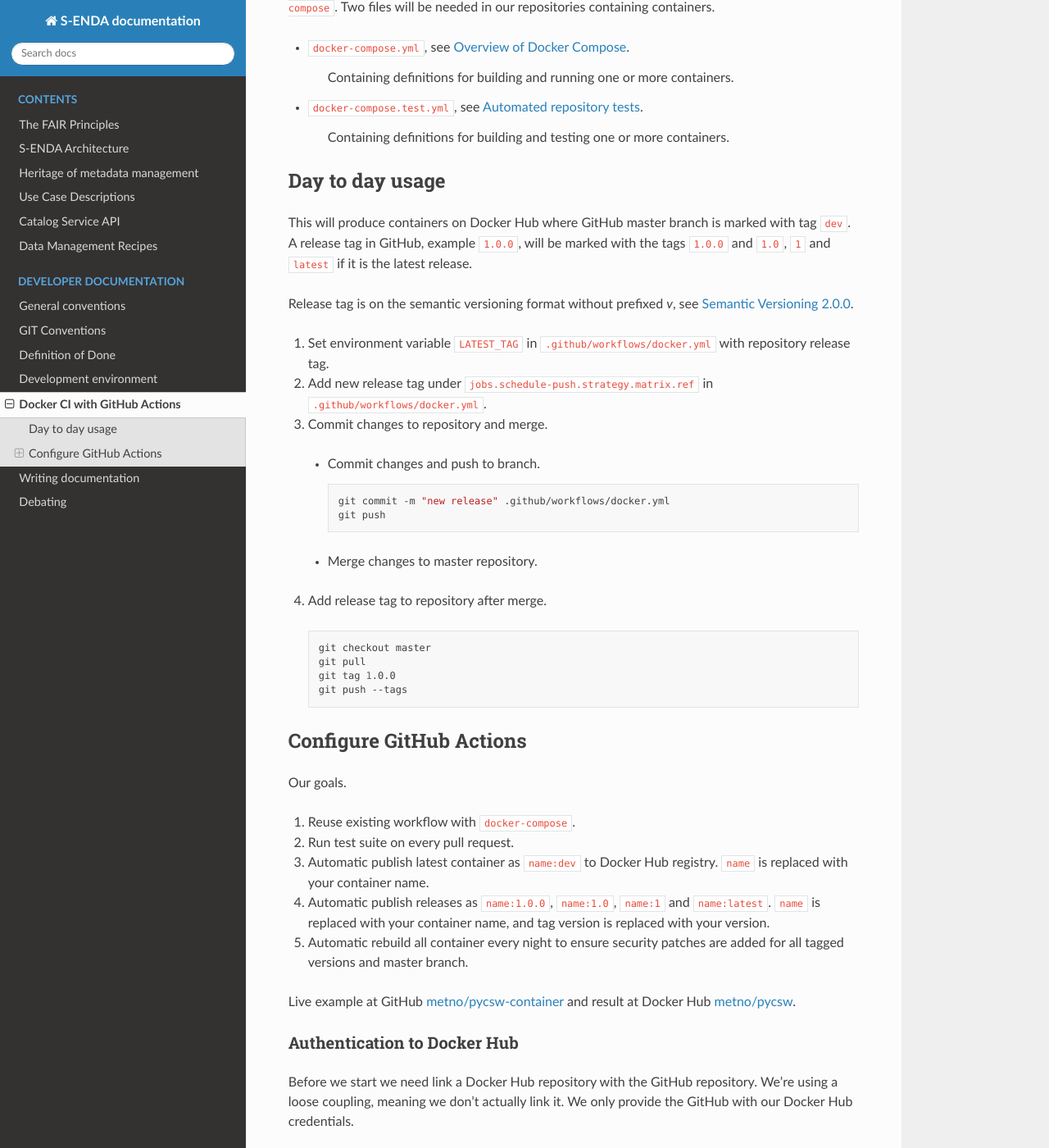
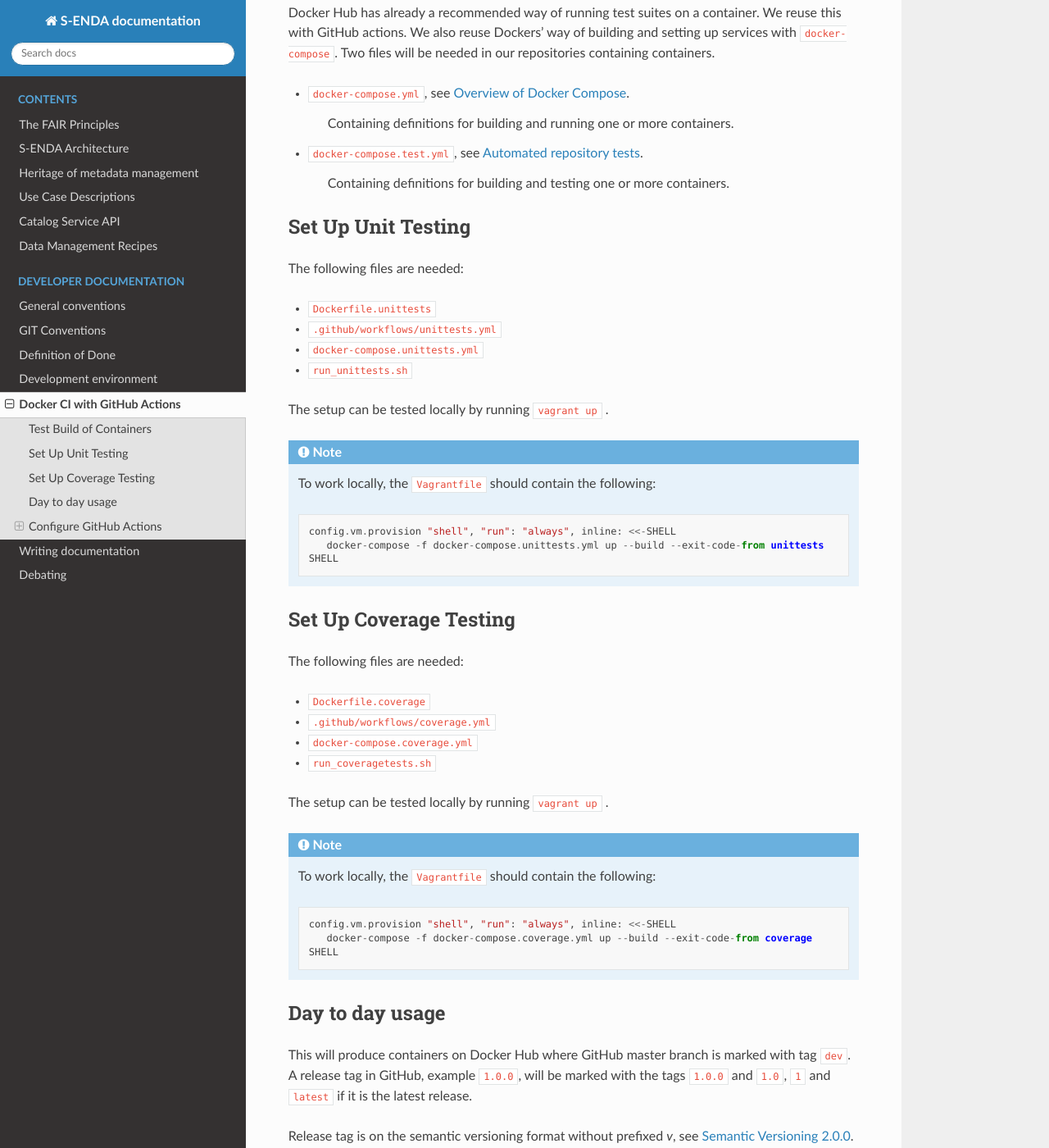
Before and after one commit to metno/S-ENDA-documentation, a Sphinx documentation site: the page built from source/devel_docker_ci.rst, in a window 1280 px wide and 1400 px high, scrolled down 452 px. Shown: the whole window at 82% size. Built offline with Sphinx 7.4.7 and the Read the Docs theme 2.0.0, drawn with Linux system fonts in a browser that asks for light colours; some of the changed text lies outside the part shown.

Commit message:
steingod/mmd#74: docs for setting up CI with unit and coverage testing in a code repository

```diff
--- a/source/devel_docker_ci.rst
+++ b/source/devel_docker_ci.rst
@@ -16,6 +16,10 @@ Docker CI with GitHub Actions
 
 All docker containers, and all code should be tested. `Continuous integration`_, CI, with `GitHub Actions`_ takes care of this for repositories that has a Docker_ container. Repositories that comes without a Docker container can be tested with, e.g., `Travis CI`_ and Coveralls_ for monitoring test coverage.
 
+------------------------
+Test Build of Containers
+------------------------
+
 Linking repositories to `Docker Hub`_ and let the Docker site build containers is excruciating slow. Lately GitHub_ has started to provide a CI system called GitHub Actions which integrate CI into the repository. GitHubs' integrated CI is up to 10 times faster than Dockers' system with free accounts. Read more about GitHub Actions at `GitHub Actions Documentation`_.
 
 Docker Hub has already a recommended way of running test suites on a container. We reuse this with GitHub actions. We also reuse Dockers' way of building and setting up services with ``docker-compose``. Two files will be needed in our repositories containing containers.
@@ -27,6 +31,52 @@ Docker Hub has already a recommended way of running test suites on a container.
 * ``docker-compose.test.yml``, see `Automated repository tests`_.
 
     Containing definitions for building and testing one or more containers.
+
+-------------------
+Set Up Unit Testing
+-------------------
+
+The following files are needed:
+
+* ``Dockerfile.unittests``
+* ``.github/workflows/unittests.yml``
+* ``docker-compose.unittests.yml``
+* ``run_unittests.sh``
+
+The setup can be tested locally by running ``vagrant up`` .
+
+.. Note::
+
+   To work locally, the ``Vagrantfile`` should contain the following:
+   ::
+
+      config.vm.provision "shell", "run": "always", inline: <<-SHELL
+         docker-compose -f docker-compose.unittests.yml up --build --exit-code-from unittests
+      SHELL
+
+------------------------
+Set Up Coverage Testing
+------------------------
+
+The following files are needed:
+
+* ``Dockerfile.coverage``
+* ``.github/workflows/coverage.yml``
+* ``docker-compose.coverage.yml``
+* ``run_coveragetests.sh``
+
+The setup can be tested locally by running ``vagrant up`` .
+
+.. Note::
+
+   To work locally, the ``Vagrantfile`` should contain the following:
+   ::
+
+      config.vm.provision "shell", "run": "always", inline: <<-SHELL
+         docker-compose -f docker-compose.coverage.yml up --build --exit-code-from coverage
+      SHELL
+
+
 
 ----------------
 Day to day usage
```
